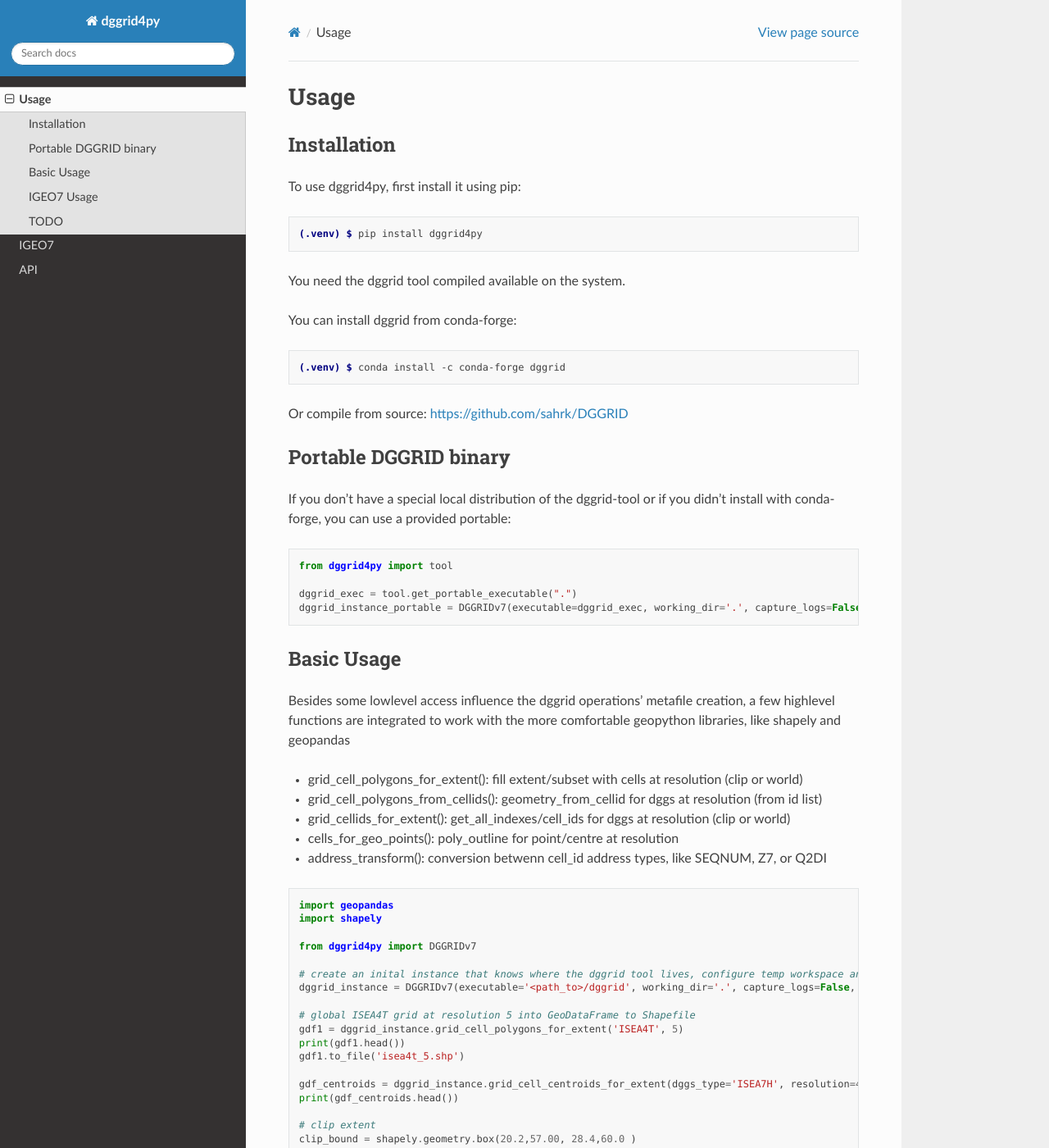
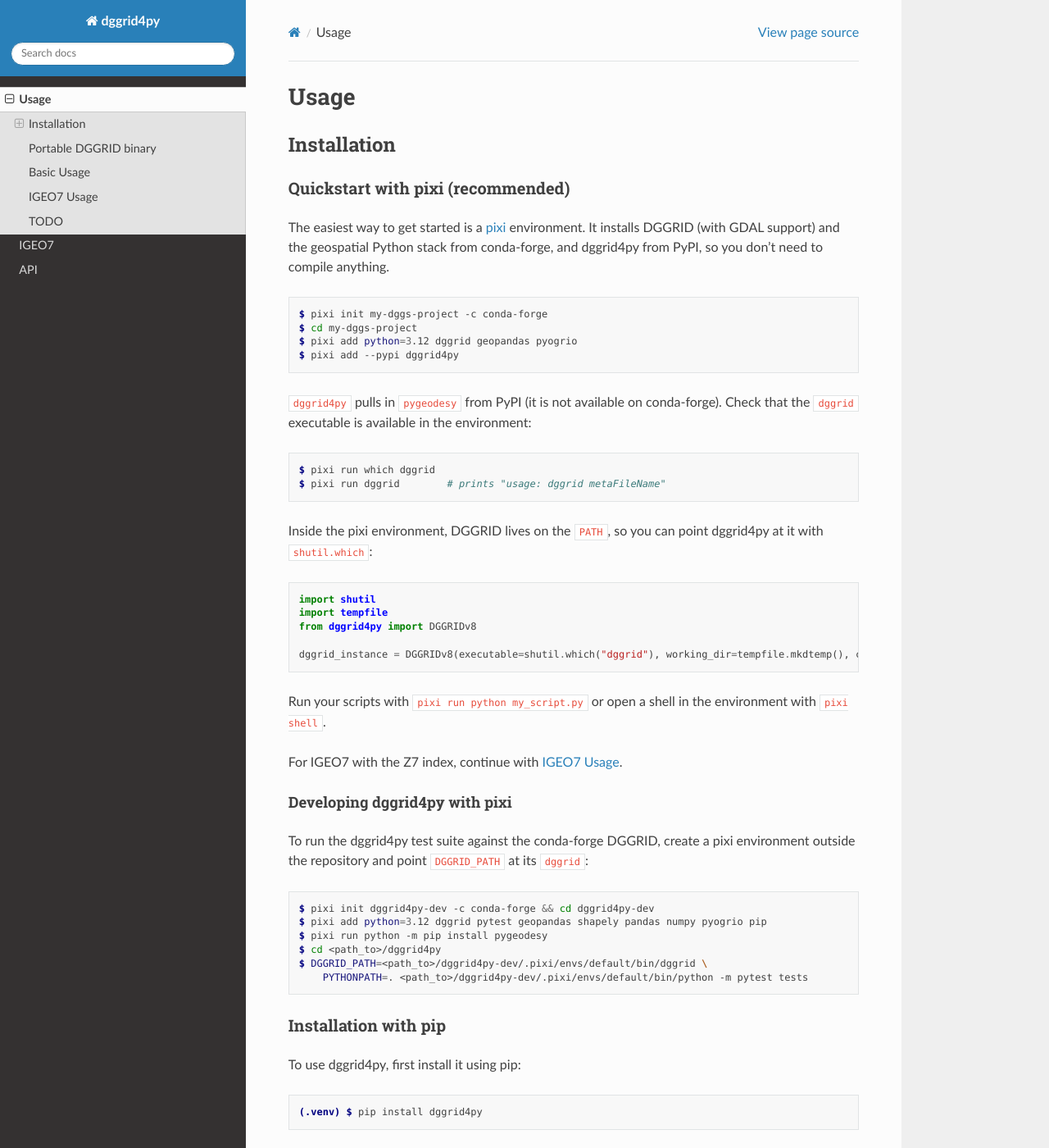
Before and after one commit to allixender/dggrid4py, a Sphinx documentation site: the page built from docs/source/usage.rst, in a window 1280 px wide and 1400 px high. Shown: the whole window at 82% size. Built offline with Sphinx 7.4.7 and the Read the Docs theme 3.1.0, drawn with Linux system fonts in a browser that asks for light colours; some of the changed text lies outside the part shown.

Commit message:
docs: add pixi quickstart, portable binary warning, IGEO7 best practice
- pixi quickstart (dggrid from conda-forge, dggrid4py from PyPI) as the recommended install path, in usage.rst and README
- pixi dev workflow for running the test suite against conda-forge dggrid
- warning: precompiled portable binaries are still experimental
- IGEO7 usage: DGGRIDv8 + meta_config, dggs_vert0_lon = 11.20 (vs DGGRID default 11.25), authalic conversion; fills the rotation TODO in IGEO7.rst
- fix broken v8 snippet in usage.rst (undefined auxlat, missing DGGRIDv8 import)
- README: conda-forge DGGRID now 8.44

Refs #53

```diff
--- a/docs/source/usage.rst
+++ b/docs/source/usage.rst
@@ -5,6 +5,60 @@
 
 Installation
 ------------
+
+Quickstart with pixi (recommended)
+^^^^^^^^^^^^^^^^^^^^^^^^^^^^^^^^^^
+
+The easiest way to get started is a `pixi <https://pixi.sh>`_ environment. It installs
+DGGRID (with GDAL support) and the geospatial Python stack from conda-forge, and
+dggrid4py from PyPI, so you don't need to compile anything.
+
+.. code-block:: console
+
+   $ pixi init my-dggs-project -c conda-forge
+   $ cd my-dggs-project
+   $ pixi add python=3.12 dggrid geopandas pyogrio
+   $ pixi add --pypi dggrid4py
+
+``dggrid4py`` pulls in ``pygeodesy`` from PyPI (it is not available on conda-forge).
+Check that the ``dggrid`` executable is available in the environment:
+
+.. code-block:: console
+
+   $ pixi run which dggrid
+   $ pixi run dggrid        # prints "usage: dggrid metaFileName"
+
+Inside the pixi environment, DGGRID lives on the ``PATH``, so you can point dggrid4py at it with ``shutil.which``:
+
+.. code:: python
+
+   import shutil
+   import tempfile
+   from dggrid4py import DGGRIDv8
+
+   dggrid_instance = DGGRIDv8(executable=shutil.which("dggrid"), working_dir=tempfile.mkdtemp(), capture_logs=False, silent=True)
+
+Run your scripts with ``pixi run python my_script.py`` or open a shell in the environment with ``pixi shell``.
+
+For IGEO7 with the Z7 index, continue with :ref:`igeo7_usage`.
+
+Developing dggrid4py with pixi
+""""""""""""""""""""""""""""""
+
+To run the dggrid4py test suite against the conda-forge DGGRID, create a pixi environment
+outside the repository and point ``DGGRID_PATH`` at its ``dggrid``:
+
+.. code-block:: console
+
+   $ pixi init dggrid4py-dev -c conda-forge && cd dggrid4py-dev
+   $ pixi add python=3.12 dggrid pytest geopandas shapely pandas numpy pyogrio pip
+   $ pixi run python -m pip install pygeodesy
+   $ cd <path_to>/dggrid4py
+   $ DGGRID_PATH=<path_to>/dggrid4py-dev/.pixi/envs/default/bin/dggrid \
+       PYTHONPATH=. <path_to>/dggrid4py-dev/.pixi/envs/default/bin/python -m pytest tests
+
+Installation with pip
+^^^^^^^^^^^^^^^^^^^^^
 
 To use dggrid4py, first install it using pip:
 
@@ -27,11 +81,18 @@
 Portable DGGRID binary
 ----------------------
 
+.. warning::
+
+   The precompiled portable DGGRID binaries are still **experimental**. They are built
+   without GDAL support, may lag behind the current DGGRID release, and are not available
+   for every platform. For a reliable setup, use the pixi or conda-forge installation
+   described above.
+
 If you don't have a special local distribution of the dggrid-tool or if you didn't install with conda-forge, you can use a provided portable:
 
 .. code:: python
 
-   from dggrid4py import tool
+   from dggrid4py import DGGRIDv7, tool
 
    dggrid_exec = tool.get_portable_executable(".")
    dggrid_instance_portable = DGGRIDv7(executable=dggrid_exec, working_dir='.', capture_logs=False, silent=True, has_gdal=False, tmp_geo_out_legacy=True, debug=False)
@@ -132,9 +193,10 @@
 
    # single latittude use geographic to authalic conversion (optional, passing data from ellipsoid to the sphere)
    # use for better accuracy on ellipsoid and with IGEO7
+   from dggrid4py import DGGRIDv8
    from dggrid4py.auxlat import geodetic_to_authalic, authalic_to_geodetic
 
-   clip_bound_auth = clip_bound = shapely.geometry.box(25.2, auxlat.geodetic_to_authalic(58.1), 27.3, auxlat.geodetic_to_authalic(59.2))
+   clip_bound_auth = shapely.geometry.box(25.2, geodetic_to_authalic(58.1), 27.3, geodetic_to_authalic(59.2))
 
    dggrid_instance_v8 = DGGRIDv8(executable='<path_to>/dggrid', working_dir='.', capture_logs=False, silent=False, tmp_geo_out_legacy=False, debug=False)
 
@@ -161,10 +223,36 @@
 
 
 
+.. _igeo7_usage:
+
 IGEO7 Usage
 -----------
 
-Link to IGEO7 description: :doc:`IGEO7`
+Current best practice for IGEO7 with the Z7 index is the ``DGGRIDv8`` class (DGGRID 8.43 or newer,
+e.g. the conda-forge package installed via pixi above). Keep the common settings in a
+``meta_config`` dictionary and pass it to the dggrid4py functions:
+
+- ``input_hier_ndx_form`` / ``output_hier_ndx_form``: ``DIGIT_STRING`` (Z7 textual form, e.g. ``'003456231'``) or ``INT64`` (Z7 integer form)
+- ``dggs_vert0_lon``: set to ``11.20`` for the ellipsoid-adjusted IGEO7 (DGGRID's default is ``11.25``)
+- convert WGS84 input to the authalic sphere with ``geoseries_to_authalic`` and the output back with ``geoseries_to_geodetic`` from :mod:`dggrid4py.auxlat`
+
+.. code:: python
+
+   meta_config = {
+       # input cell ids representation
+       "input_address_type": "HIERNDX",
+       "input_hier_ndx_system": "Z7",
+       "input_hier_ndx_form": "DIGIT_STRING",
+       # output cell ids representation
+       "output_address_type": "HIERNDX",
+       "output_cell_label_type": "OUTPUT_ADDRESS_TYPE",
+       "output_hier_ndx_system": "Z7",
+       "output_hier_ndx_form": "DIGIT_STRING",
+       # initial vertex longitude
+       "dggs_vert0_lon": 11.20,
+   }
+
+The full worked example and the background on sphere vs ellipsoid are in :doc:`IGEO7`.
 
 TODO
 ----
```
Also changed, not shown: README.md (+26 -1 lines), docs/source/IGEO7.rst (+8 -4 lines).
